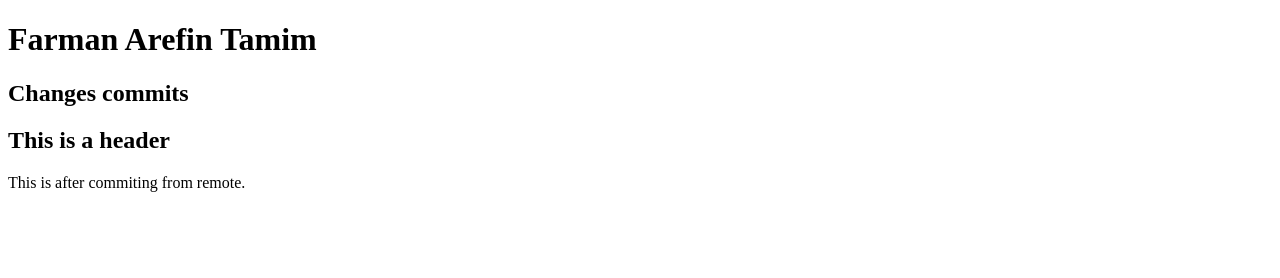
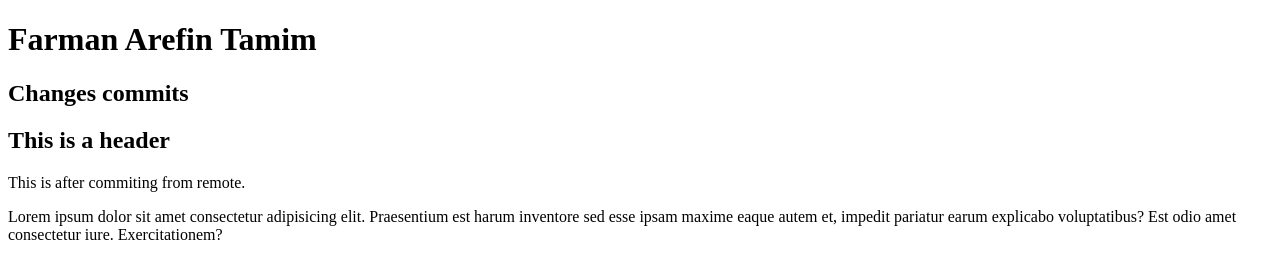
Before and after one commit to farman-arefin-outlook/Assignment-01, a plain HTML site: page index.html in a window 1280 px wide. Drawn offline with Linux system fonts and the light colour scheme.

Commit message:
New branch

```diff
--- a/index.html
+++ b/index.html
@@ -18,6 +18,9 @@
         <section>
             <h2>This is a header</h2>
             <p>This is after commiting from remote.</p>
+            <p>Lorem ipsum dolor sit amet consectetur adipisicing elit. Praesentium est harum inventore sed esse ipsam
+                maxime eaque autem et, impedit pariatur earum explicabo voluptatibus? Est odio amet consectetur iure.
+                Exercitationem?</p>
         </section>
     </main>
     <footer>
```
